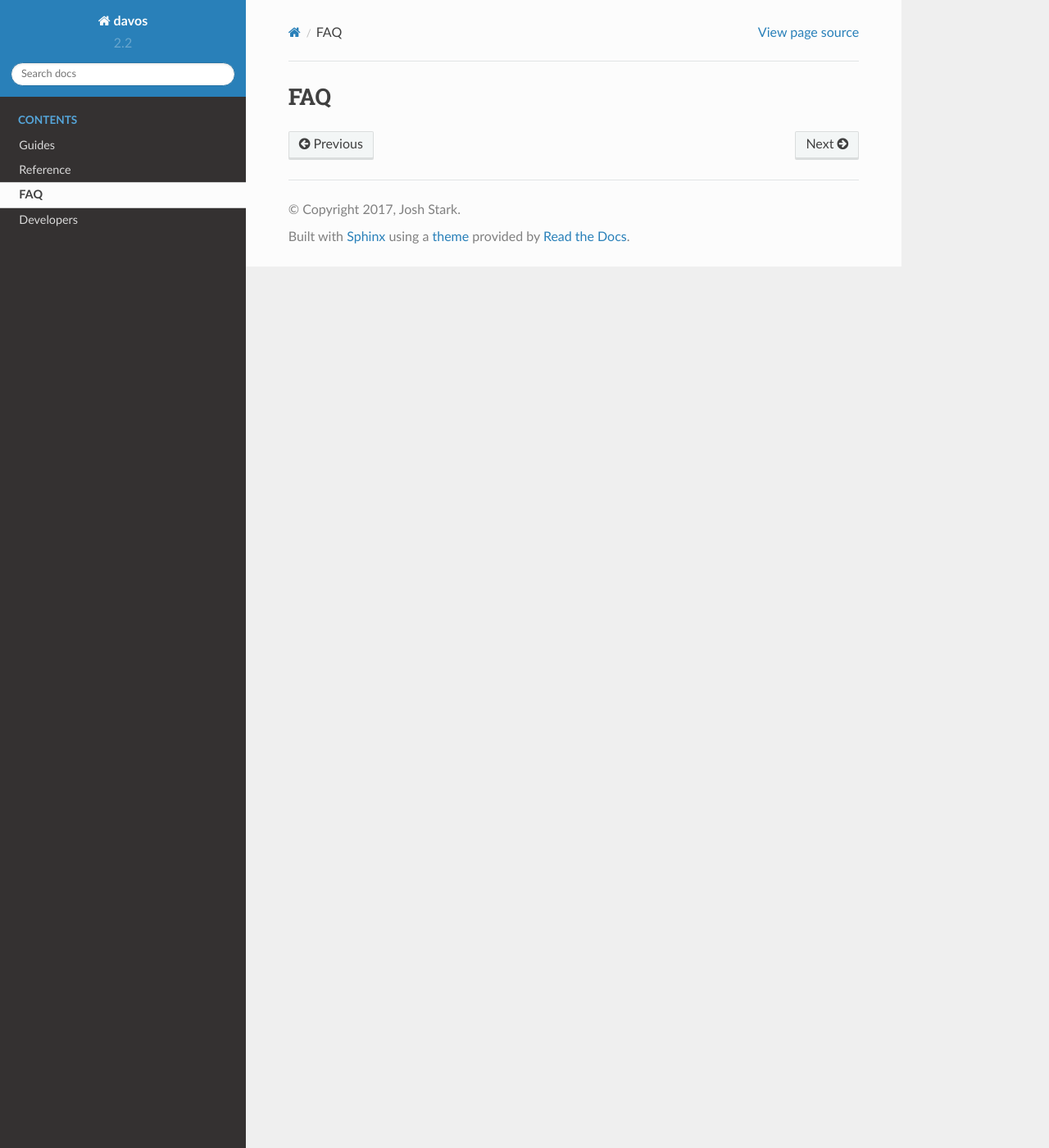
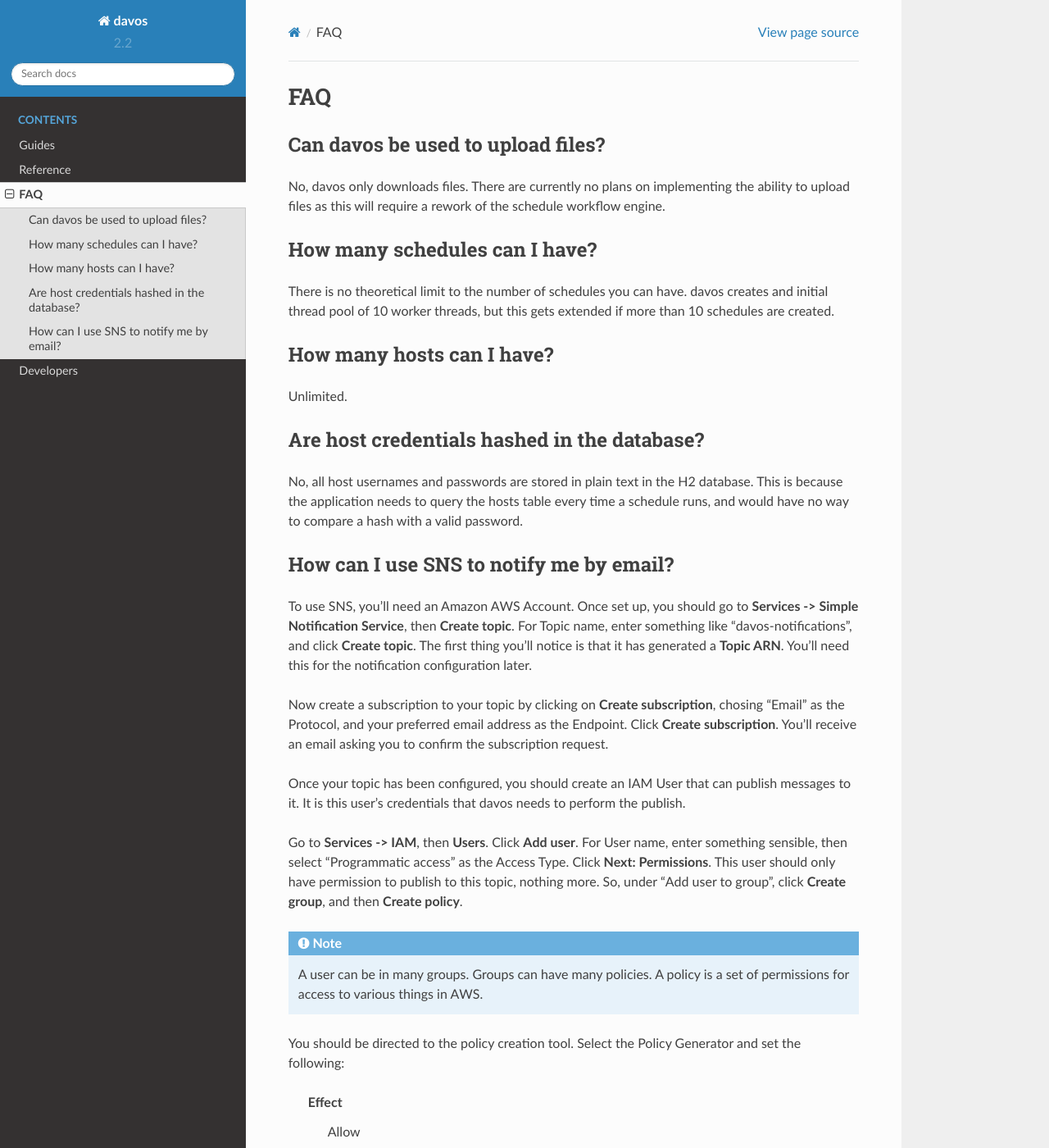
Before and after one commit to linuxserver/davos, a Sphinx documentation site: the page built from docs/source/faq/index.rst, in a window 1280 px wide and 1400 px high. Shown: the whole window at 82% size. Built offline with Sphinx 7.4.7 and the Read the Docs theme 2.0.0, drawn with Linux system fonts in a browser that asks for light colours; some of the changed text lies outside the part shown.

Commit message:
Updated FAQ docs

```diff
--- a/docs/source/faq/index.rst
+++ b/docs/source/faq/index.rst
@@ -1,3 +1,81 @@
 ###
 FAQ
 ###
+
+**********************************
+Can davos be used to upload files?
+**********************************
+
+No, davos only downloads files. There are currently no plans on implementing the ability
+to upload files as this will require a rework of the schedule workflow engine.
+
+******************************
+How many schedules can I have?
+******************************
+
+There is no theoretical limit to the number of schedules you can have. davos creates
+and initial thread pool of 10 worker threads, but this gets extended if more than 10
+schedules are created.
+
+**************************
+How many hosts can I have?
+**************************
+
+Unlimited.
+
+********************************************
+Are host credentials hashed in the database?
+********************************************
+
+No, all host usernames and passwords are stored in plain text in the H2 database. This
+is because the application needs to query the hosts table every time a schedule runs,
+and would have no way to compare a hash with a valid password.
+
+****************************************
+How can I use SNS to notify me by email?
+****************************************
+
+To use SNS, you'll need an Amazon AWS Account. Once set up, you should go to **Services -> Simple Notification Service**,
+then **Create topic**. For Topic name, enter something like "davos-notifications", and click **Create topic**. The first
+thing you'll notice is that it has generated a **Topic ARN**. You'll need this for the notification configuration later.
+
+Now create a subscription to your topic by clicking on **Create subscription**, chosing "Email" as the Protocol, and your
+preferred email address as the Endpoint. Click **Create subscription**. You'll receive an email asking you to confirm
+the subscription request.
+
+Once your topic has been configured, you should create an IAM User that can publish messages to it. It is this user's
+credentials that davos needs to perform the publish.
+
+Go to **Services -> IAM**, then **Users**. Click **Add user**. For User name, enter something sensible, then select "Programmatic access"
+as the Access Type. Click **Next: Permissions**. This user should only have permission to publish to this topic,
+nothing more. So, under "Add user to group", click **Create group**, and then **Create policy**.
+
+.. note:: A user can be in many groups. Groups can have many policies. A policy is a set of permissions for access to various things in AWS.
+
+You should be directed to the policy creation tool. Select the Policy Generator and set the following:
+
+    Effect
+        Allow
+
+    AWS Service
+        Amazon SNS
+
+    Actions
+        Publish
+
+    Amazon Resource Name (ARN)
+        {YOUR_TOPIC_ARN}
+
+Then click **Add Statement**. You should see it added underneath. Click **Next Step**. The generated policy will be shown
+to you on screen (it's formatted as JSON, and contains a ``Statement`` array). Update the Policy Name to something
+sensible (e.g. "DavosTopicPublishAccess") then click **Create Policy**. You'll be redirected back to the IAM
+console, but you can close this.
+
+Go back to the previous tab and under the Filter, type in the name of the policy you just created. Select it. Now, for the
+Group name, give it a sensible name (e.g. DavosNotifications), and click **Create group**. The group should now be selected under
+the IAM user console. Click **Next: Review**, make sure you're happy, and then click **Create user**.
+
+You should see a table showing the user's Access key ID and Secret access key. You'll need these for the SNS configuration
+in davos, so keep them safe somewhere (you can download a .csv with the credentials in).
+
+.. warning:: The Secret access key will only be shown once in the console, so make sure you store it somewhere safe.
```
